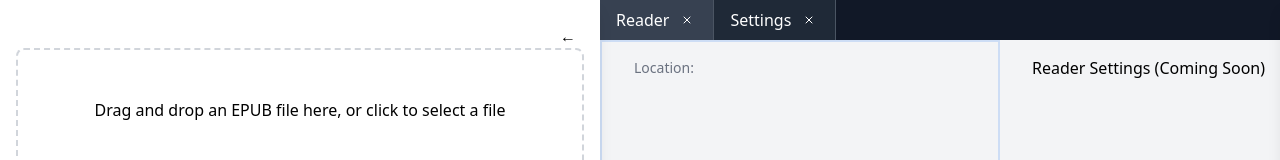
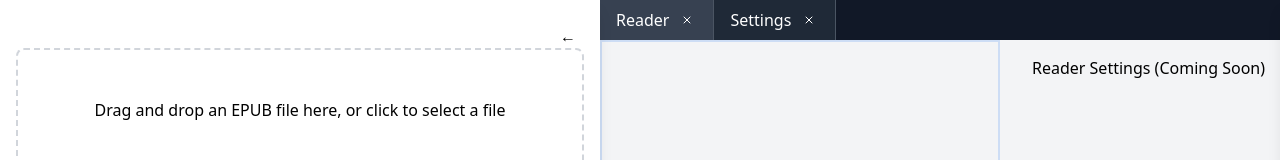
Before and after one commit to hayeah/surfread, a Next.js app: page /epub in a window 1280 px wide. Shown: the top 160 px of the page. Built offline with nearby package versions, Linux system fonts and the light colour scheme.

Commit message:
fix container hydrate mismatch

```diff
--- a/components/Frame/TabContainer.tsx
+++ b/components/Frame/TabContainer.tsx
@@ -30,10 +30,15 @@ interface TabContainerProps {
 }
 
 const TabContainer: React.FC<TabContainerProps> = ({ tabs: propTabs }) => {
-  const [tabs, setTabs] = useState<Tab[]>(propTabs);
-  const [activeTab, setActiveTab] = useState<string>(tabs[0]?.id || "1");
+  const [tabs, setTabs] = useState<Tab[]>([]);
+  const [activeTab, setActiveTab] = useState<string>("");
   const [isDragging, setIsDragging] = useState(false);
   const [draggedItem, setDraggedItem] = useState(null);
+
+  useEffect(() => {
+    setTabs(propTabs);
+    setActiveTab(propTabs[0]?.id || "");
+  }, [propTabs]);
 
   const sensors = useSensors(
     useSensor(PointerSensor, {
@@ -144,12 +149,6 @@ const TabContainer: React.FC<TabContainerProps> = ({ tabs: propTabs }) => {
     setTabs(newTabs);
   };
 
-  useEffect(() => {
-    if (propTabs) {
-      setTabs(propTabs);
-    }
-  }, [propTabs]);
-
   return (
     <div className="flex flex-col w-full h-full">
       <DndContext
--- a/pages/epub.tsx
+++ b/pages/epub.tsx
@@ -5,6 +5,8 @@ import { Outline } from '@/components/reader/outline';
 import { Viewer } from '@/components/reader/viewer';
 import AppFrame from "../components/Frame/AppFrame";
 import { useEpubStore } from '@/store/epubStore';
+
+const useIsomorphicLayoutEffect = typeof window !== 'undefined' ? React.useLayoutEffect : React.useEffect;
 
 const EpubReader = () => {
   const { book, navigation, currentLocation, handleFileAccepted, setCurrentLocation, setScrollPosition, setSelectedText } = useEpubStore();
@@ -59,9 +61,12 @@ export default function EpubPage() {
       label: "Reader",
       content: (
         <div className="p-4">
-          <div className="text-sm text-gray-500">
-            Location: {currentLocation}
-          </div>
+          {currentLocation && (
+            <div className="mb-4">
+              <div className="text-sm font-medium text-gray-700">Current Location</div>
+              <div className="mt-1 text-sm text-gray-600">{currentLocation}</div>
+            </div>
+          )}
 
           {selectedText && (
             <div className="mt-4">
```
